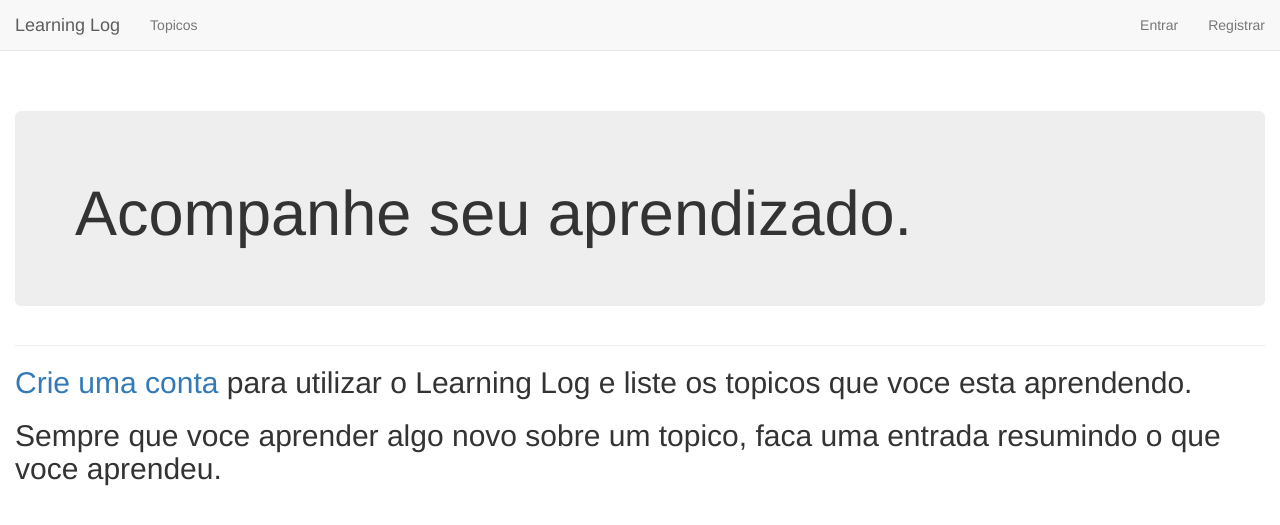
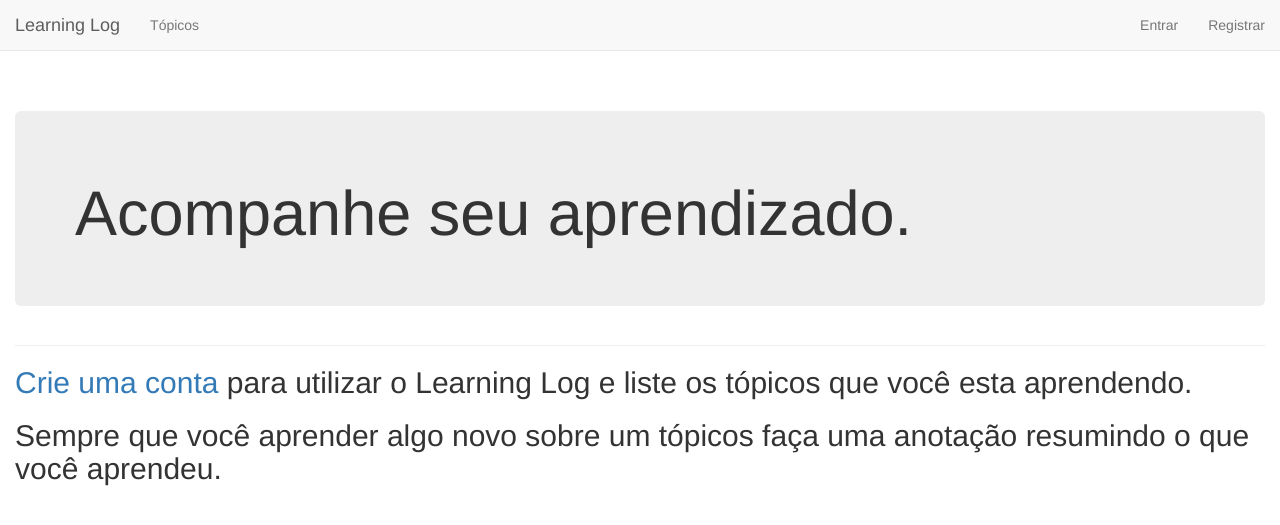
Before and after one commit to Moises-Jorge/Learning_Log, a Django app: page / in a window 1280 px wide. Shown: the top 525 px of the page. Run offline with Django 5.2, Linux system fonts and the light colour scheme; some libraries are stand-ins or nearby versions.

Commit message:
fix: corrected spelling errors

```diff
--- a/templates/l_logs/base.html
+++ b/templates/l_logs/base.html
@@ -41,7 +41,7 @@
 				<div class="collapse navbar-collapse" id="navbar">
 					<ul class="nav navbar-nav">
 						<li>
-							<a href="{% url 'topics' %}">Topicos</a>
+							<a href="{% url 'topics' %}">Tópicos</a>
 						</li>
 					</ul>
 
--- a/templates/l_logs/edit_annotation.html
+++ b/templates/l_logs/edit_annotation.html
@@ -8,7 +8,7 @@
 {% endblock header %}
 
 {% block content %}
-	<h3>Editar anotacao:</h3>
+	<h3>Editar anotação:</h3>
 
 	<form action="{% url 'edit_annotation' annotation.id %}" method="post" class="form">
 		{% csrf_token %}
--- a/templates/l_logs/index.html
+++ b/templates/l_logs/index.html
@@ -9,15 +9,15 @@
 {% block content %}
 	{% if user.is_authenticated %}
 		<h2>
-			Sempre que voce aprender algo novo sobre um topico, faca uma entrada resumindo o que voce aprendeu.
+			Sempre que você aprender algo novo sobre um tópicos faça uma anotação resumindo o que você aprendeu.
 		</h2>
 	{% else %}
 		<h2>
-			<a href="{% url 'register' %}">Crie uma conta</a> para utilizar o Learning Log e liste os topicos que voce esta aprendendo.
+			<a href="{% url 'register' %}">Crie uma conta</a> para utilizar o Learning Log e liste os tópicos que você esta aprendendo.
 		</h2>
 
 		<h2>
-			Sempre que voce aprender algo novo sobre um topico, faca uma entrada resumindo o que voce aprendeu.
+			Sempre que você aprender algo novo sobre um tópicos faça uma anotação resumindo o que você aprendeu.
 		</h2>
 	{% endif %}
 {% endblock content %}
--- a/templates/l_logs/new_annotation.html
+++ b/templates/l_logs/new_annotation.html
@@ -10,7 +10,7 @@
 {% endblock header %}
 
 {% block content %}
-	<h3>Adicione uma nova anotacao:</h3>
+	<h3>Adicione uma nova anotação:</h3>
 
 	<form action="{% url 'new_annotation' topic.id %}" method="post" class="form">
 		{% csrf_token %}
--- a/templates/l_logs/new_topic.html
+++ b/templates/l_logs/new_topic.html
@@ -2,7 +2,7 @@
 {% load bootstrap3 %}
 
 {% block header %}
-	<h2>Adicione um novo topico:</h2>
+	<h2>Adicione um novo tópico:</h2>
 {% endblock header %}
 
 {% block content %}
--- a/templates/l_logs/topic.html
+++ b/templates/l_logs/topic.html
@@ -26,6 +26,6 @@
 	{% endfor %}
 
 	<p>
-		<a href="{% url 'new_annotation' topic.id %}">Adicionar nova Entrada</a>
+		<a href="{% url 'new_annotation' topic.id %}">Adicionar nova anotação</a>
 	</p>
 {% endblock content %}
--- a/templates/l_logs/topics.html
+++ b/templates/l_logs/topics.html
@@ -1,7 +1,7 @@
 {% extends 'l_logs/base.html' %}
 
 {% block header %}
-	<h1>Topicos:</h1>
+	<h1>Tópicos:</h1>
 {% endblock header %}
 
 {% block content %}
@@ -15,12 +15,12 @@
 				</h3>
 			</li>
 		{% empty %}
-			<li>Nao ha qualquer topico registrado!</li>
+			<li>Não há qualquer tópico registrado!</li>
 		{% endfor %}
 	</ul>
 	<h3>
 		<a href="{% url 'new_topic' %}">
-			Adicionar novo topico
+			Adicionar novo tópico
 		</a>
 	</h3>
 {% endblock content %}
```
